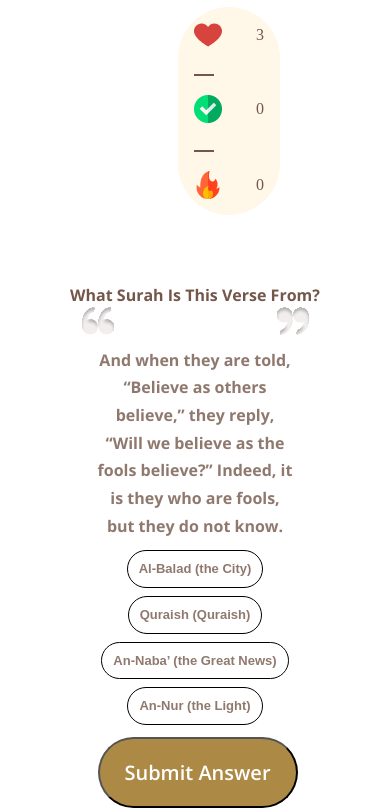
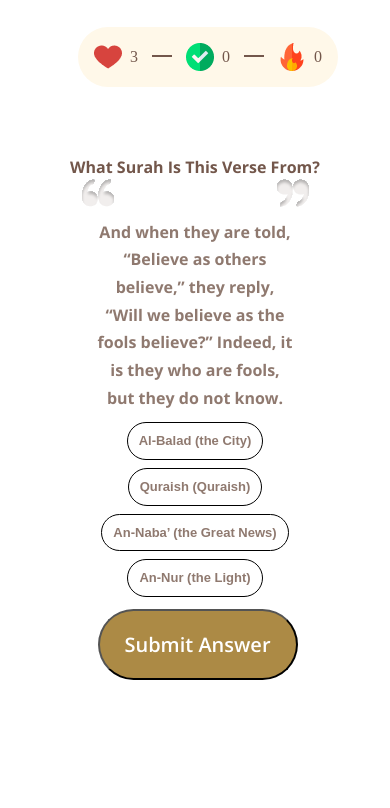
Before and after one commit to Osama446/quran-quizz, a plain HTML site: page index.html in a window 390 px wide. Shown: the part 156-964 px from the top of the page. After the commit the page ends 844 px from the top, so only its background shows below. Drawn offline with nearby package versions, Linux system fonts and the light colour scheme; no server answers.

Commit message:
fully responsive 1.0

```diff
--- a/style.css
+++ b/style.css
@@ -248,7 +248,6 @@ body{
     flex-direction: column;
     align-items: center;
     justify-content: center;
-
   }
 #elipse{
     display: none;
@@ -261,11 +260,10 @@ body{
   }
 
 .score{
-    flex-direction: column;
-    flex-wrap: wrap;
-    margin-top: 10px;
-    min-width: 70px;
-    gap: 15px;
+
+    margin-top: 30px;
+    margin-bottom: 0 !important;
+    margin-left: -100px !important;
   }
 #menu__toggle:checked ~ .menu__box {
     right: 0 !important;
```
